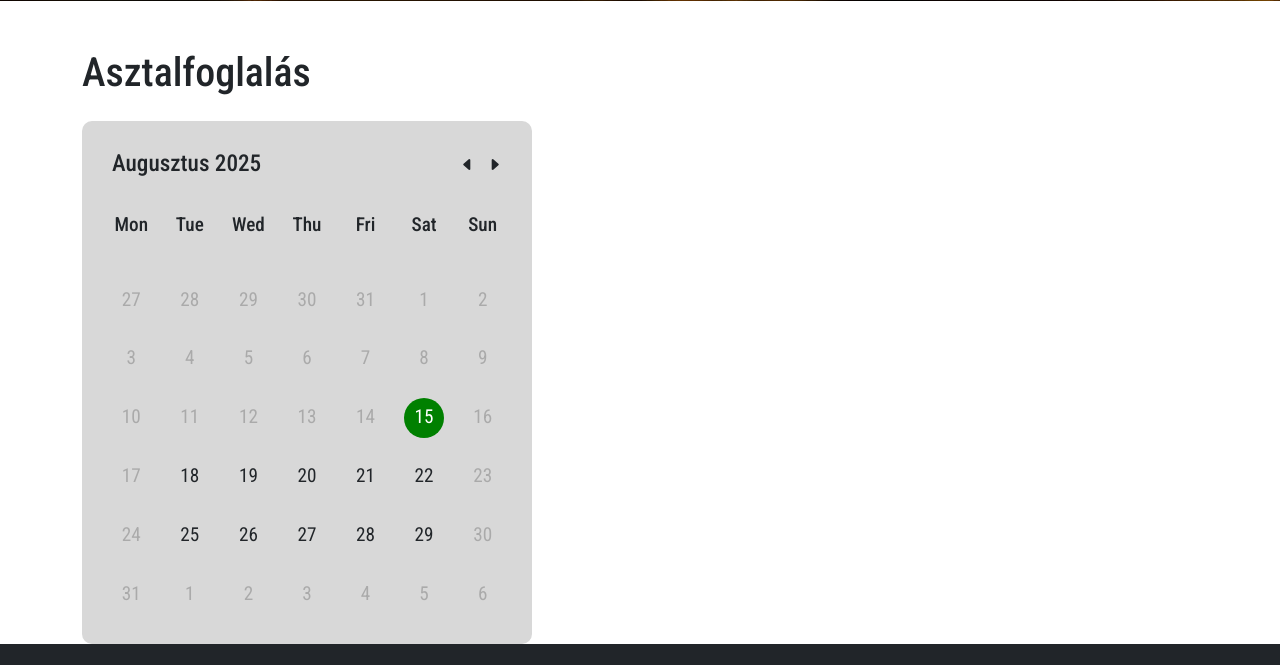
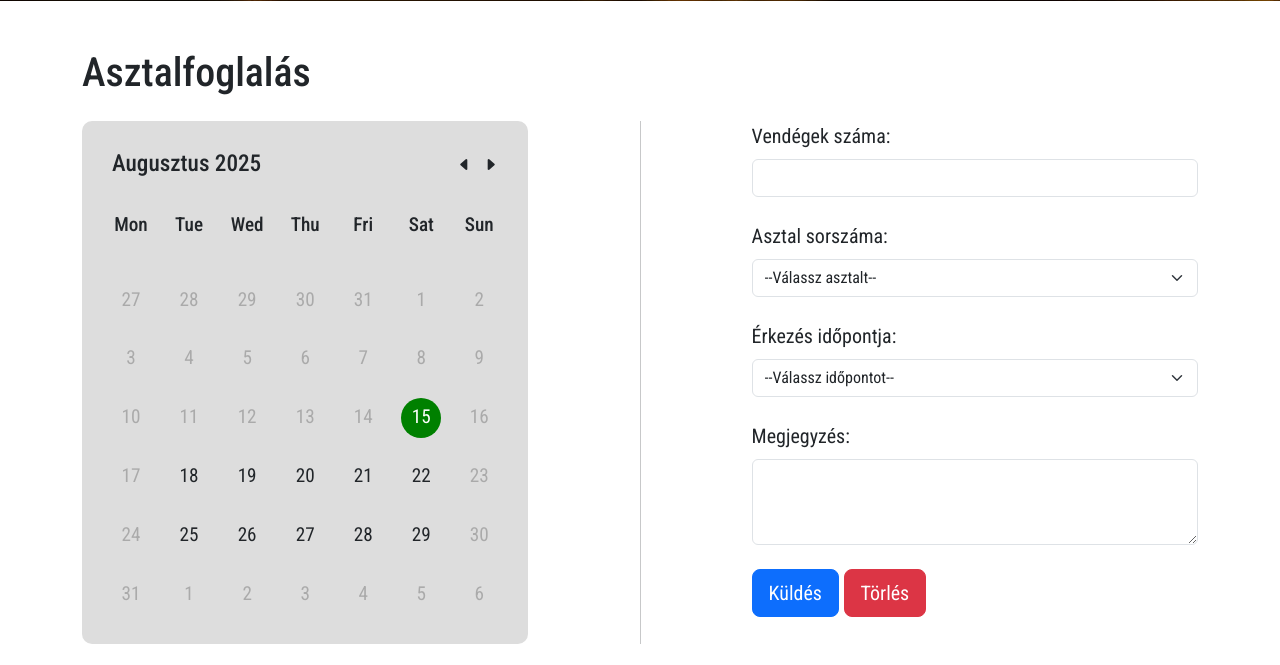
Before and after one commit to Csonkec/restaurantproject, a PHP site: page /reservation.php in a window 1280 px wide. Shown: the part 599-1264 px from the top of the page. Run offline with PHP 8.4, Linux system fonts and the light colour scheme.

Commit message:
reservation page design

```diff
--- a/reservation.php
+++ b/reservation.php
@@ -19,6 +19,8 @@
 
     <section class="container">
         <h1 class="h1 mt-4 mb-4 fs-1">Asztalfoglalás</h1>
+        <div class="d-flex justify-content-between mb-5 direction">
+            <div class="left-side">
                 <div class="wrapper">
                     <header>
                         <p class="current-date"></p>
@@ -48,6 +50,38 @@
                         <ul class="days"></ul>
                     </div>
                 </div>
+            </div>
+            <div class="vr"></div>
+            <hr class="hr">
+            <div class="right-side">
+                <form action="" method="post">
+                    <div class="mb-4">
+                        <label for="guestCount" class="form-label">Vendégek száma:</label>
+                        <input type="number" name="guestCount" id="guestCount" class="form-control">
+                    </div>
+                    <div class="mb-4">
+                        <label for="tableId" class="form-label">Asztal sorszáma:</label>
+                        <select name="tableId" id="tableId" class="form-select">
+                            <option value="-">--Válassz asztalt--</option>
+                        </select>
+                    </div>
+                    <div class="mb-4">
+                        <label for="time" class="form-label">Érkezés időpontja:</label>
+                        <select name="time" id="time" class="form-select">
+                            <option value="-">--Válassz időpontot--</option>
+                        </select>
+                    </div>
+                    <div class="mb-4">
+                        <label for="comment" class="form-label">Megjegyzés:</label>
+                        <textarea name="comment" id="comment" rows="3" class="form-control"></textarea>
+                    </div>
+                    <div>
+                        <button type="submit" class="btn btn-lg btn-primary">Küldés</button>
+                        <button type="reset" class="btn btn-lg btn-danger">Törlés</button>
+                    </div>
+                </form>
+            </div>
+        </div>
     </section>
 
 
--- a/scripts/reservation.js
+++ b/scripts/reservation.js
@@ -6,6 +6,9 @@ let date = new Date(),
 currYear = date.getFullYear(),
 currMonth = date.getMonth();
 
+let activeDay = date.getDate();
+let activeMonth = currMonth;
+let activeYear = currYear;
 
 const months = ["Január","Február","Március","Április","Május","Június","Július","Augusztus","Szeptember","Október","November","December"];
 
@@ -31,14 +34,16 @@ const renderCalendar = () =>{
         daysCount2++;
 
         if(daysCount % 7 != 0 && daysCount2 % 7 != 0){
-            if(i === date.getDate() && currMonth === new Date().getMonth() && currYear === new Date().getFullYear()){
-            isToday = "active";
-            }
-            if(date.getDate() > i && currMonth == date.getMonth()){
-                liTag += `<li class="inactive">${i}</li>`;
+            if(activeDay == i && activeMonth == currMonth && activeYear == currYear){
+                liTag += `<li class="active">${i}</li>`;
             }
             else{
-                liTag += `<li class="${isToday}">${i}</li>`;
+                if(date.getDate() > i && currMonth == date.getMonth()){
+                    liTag += `<li class="inactive">${i}</li>`;
+                }
+                else{
+                    liTag += `<li>${i}</li>`;
+                }
             }
         }
         else{
@@ -69,3 +74,12 @@ prevNextIcons.forEach(icon => {
         renderCalendar();
     })
 });
+
+daysTag.addEventListener("click", function(event){
+    if(event.target.tagName.toLowerCase() === "li" && !event.target.classList.contains("inactive")){
+        activeDay = event.target.textContent;
+        activeMonth = currMonth;
+        activeYear = currYear;
+        renderCalendar();
+    }
+});
--- a/styles/reservation.css
+++ b/styles/reservation.css
@@ -1,6 +1,6 @@
 .wrapper{
-    background-color: rgb(216, 216, 216);
-    width: 450px;
+    background-color: rgb(221, 221, 221);
+    width: 100%;
     border-radius: 10px;
 }
 
@@ -82,3 +82,31 @@ header .header-icons span:hover{
     color: rgb(170, 170, 170);
     cursor: not-allowed;
 }
+
+.left-side, .right-side{
+    width: calc(100% / 2.5);
+}
+
+.right-side{
+    font-size: 1.25rem;
+}
+
+.hr{
+    display: none;
+}
+
+@media (max-width: 768px){
+    .direction{
+        flex-direction: column;
+    }
+    .left-side, .right-side{
+    width: 100%;
+    }
+    .vr{
+        display: none;
+    }
+    .hr{
+        display: block;
+        margin-block: 2.5rem;
+    }
+}
```
Lines whose indentation alone changed are shown as unchanged.
